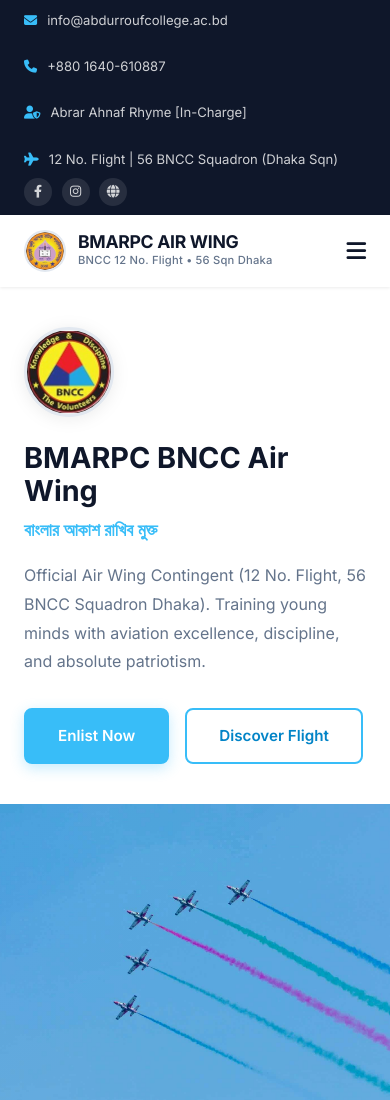
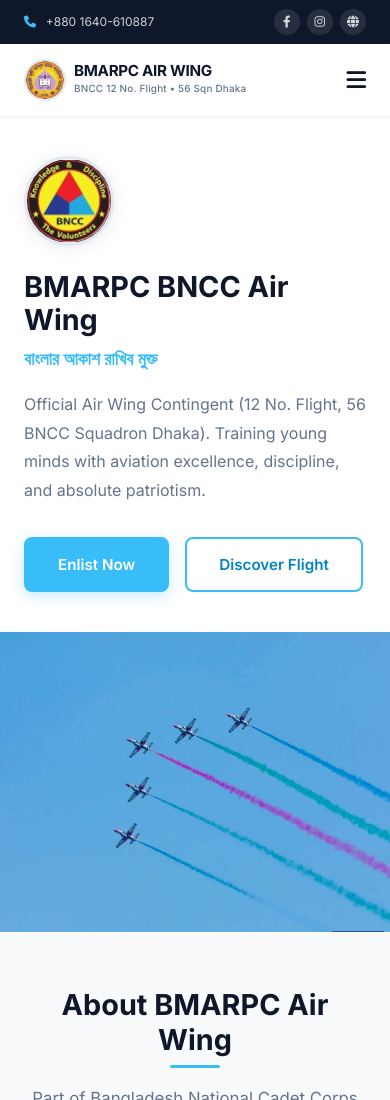
Before and after one commit to amoribnehossain-jpg/Bncc, a website: page index.html in a window 390 px wide. Shown: the top 1100 px of the page. Drawn offline with Linux system fonts and the light colour scheme.

Commit message:
Improve mobile responsiveness of top bar and landing page
Co-Authored-By: Claude Opus 4.5 <noreply@anthropic.com>

```diff
--- a/style.css
+++ b/style.css
@@ -1058,6 +1058,34 @@ img:not(.hero-logo):not(.logo-placeholder img) {
 }
 
 @media (max-width: 768px) {
+  .top-bar {
+    font-size: 0.75rem;
+  }
+  .contact-info {
+    gap: 0.9rem;
+  }
+  .contact-info span:nth-child(1),
+  .contact-info span:nth-child(3),
+  .contact-info span:nth-child(4) {
+    display: none;
+  }
+  .social-links {
+    gap: 0.45rem;
+  }
+  .social-links a {
+    width: 26px;
+    height: 26px;
+    font-size: 0.75rem;
+  }
+  .brand {
+    gap: 0.5rem;
+  }
+  .brand-text h1 {
+    font-size: 0.95rem;
+  }
+  .brand-text p {
+    font-size: 0.62rem;
+  }
   .grid-3 {
     grid-template-columns: 1fr;
   }
```
